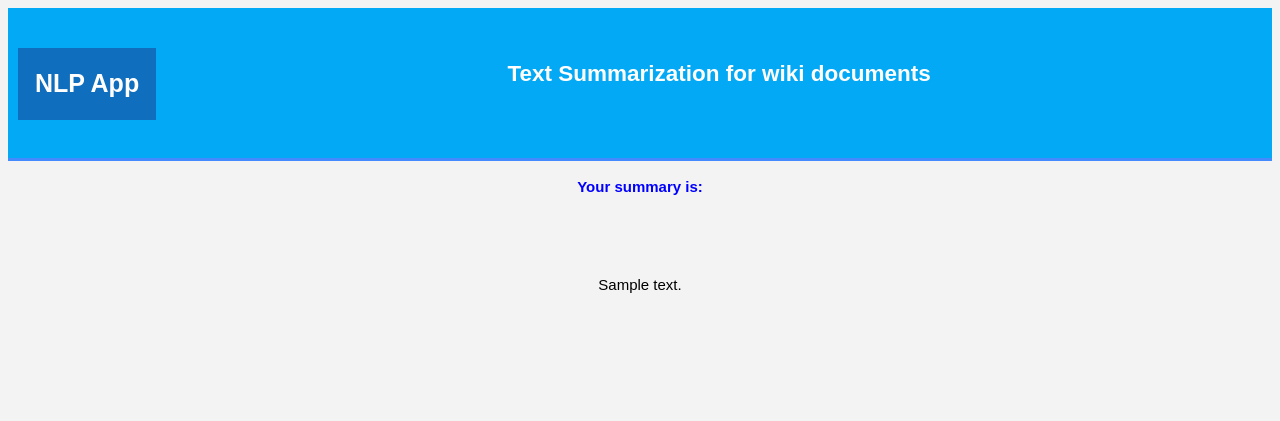
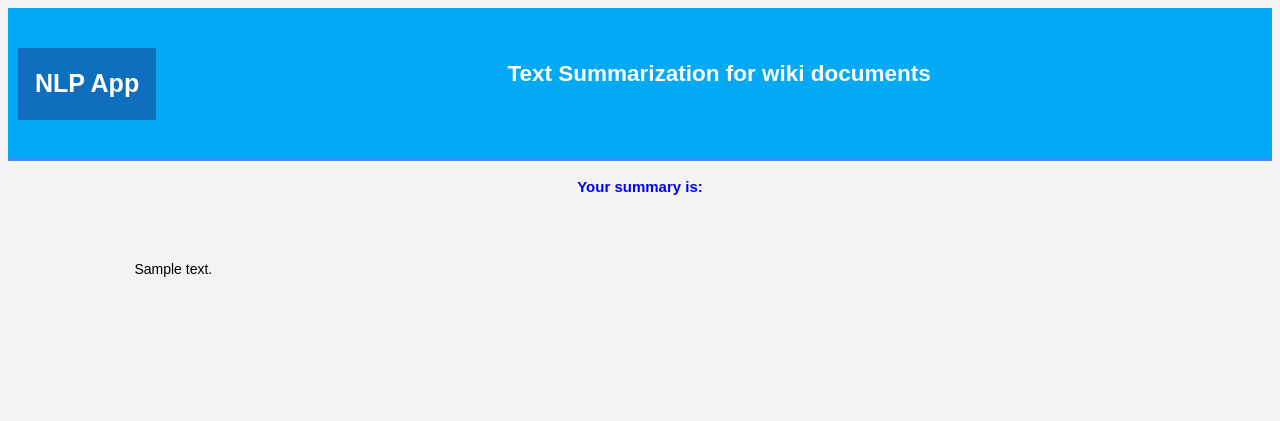
Before and after one commit to RajeevRanjan2015/Summarization, a Flask app: template templates/result.html in a window 1280 px wide. Shown: the top 421 px of the page. Run offline with Flask 2, Linux system fonts and the light colour scheme; the template is opened without the code that fills it: most values are stand-ins (such as "Sample title", 1, 10 or a date in 2020); parts of the project's set-up code (start-up, migrations or seed data) failed here and were passed over.

Commit message:
Update result.html

```diff
--- a/templates/result.html
+++ b/templates/result.html
@@ -19,7 +19,7 @@
 	<div class="results">
         <br></br>
 
-	<p style="color:black;font-size:20;text-align: center;">{{ final_summary }}</p>
+	<p style="color:black; font-size:14px; margin: 0 auto; width: 80%; text-align: justify;">{{ final_summary }}</p>
 	<br></br>
 
 
```
